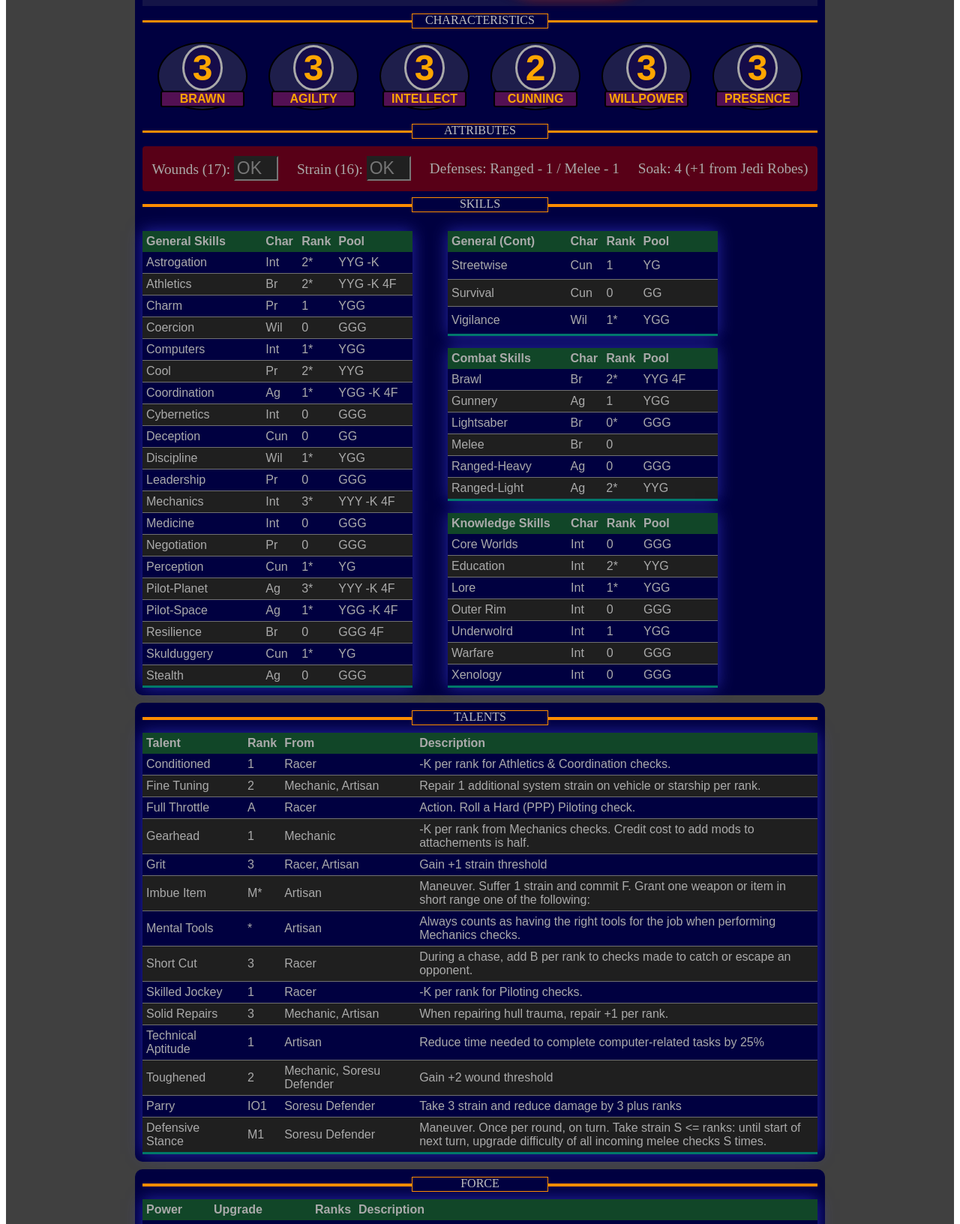
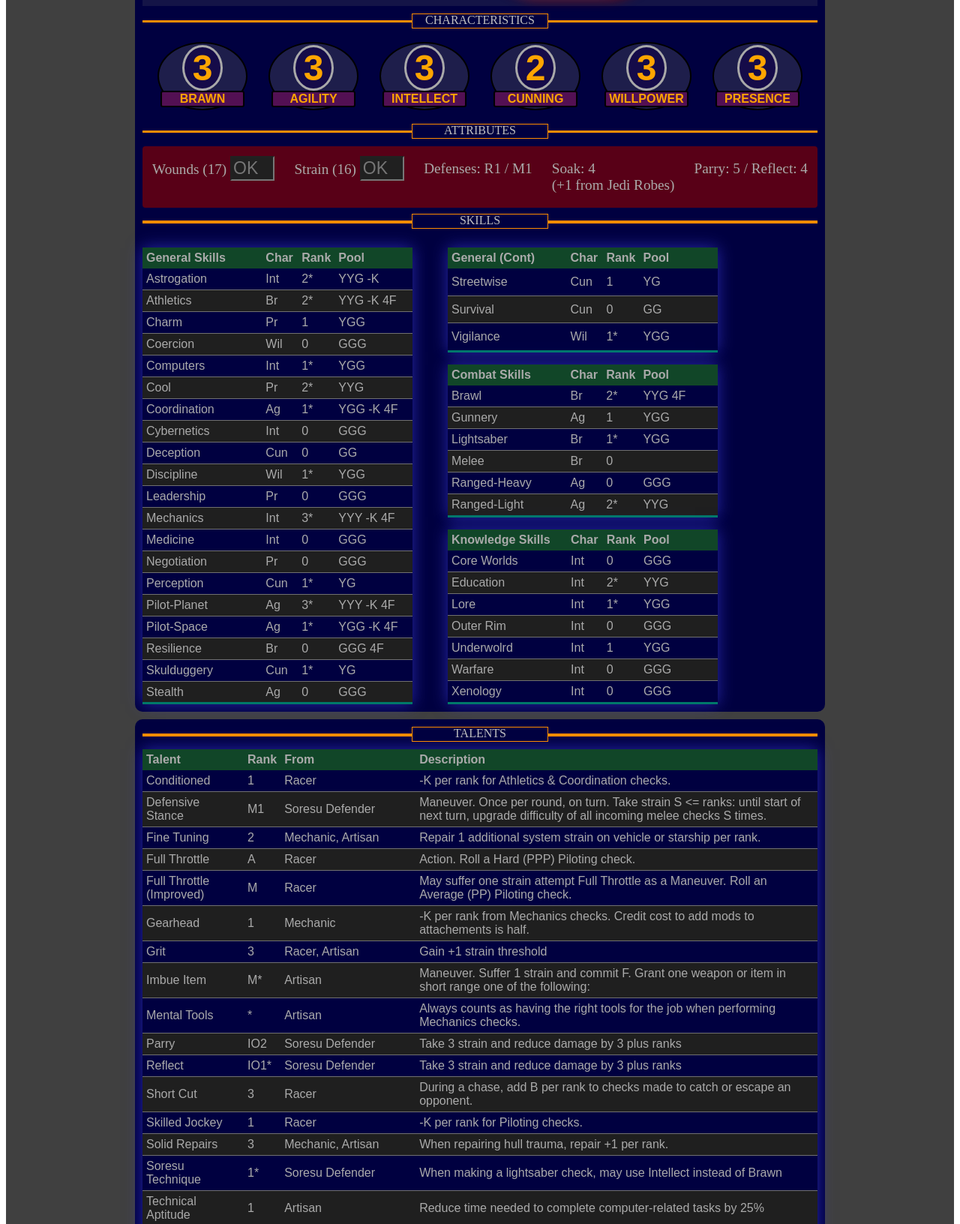
Before and after one commit to GrahamFrye/Conflicted-Alliances, a Jekyll site: the page characters/chaz/index.html, which Jekyll copies as it is, in a window 1280 px wide, cut to the strip 265-1897 px from the top of the page. Shown: the whole strip at 75% size. Built offline with Jekyll 4.4.1, drawn with Linux system fonts in a browser that asks for light colours; some of the changed text lies outside the part shown.

Commit message:
updated for XP spending and equipment
added Equipment section based off of usual tables.

updated sections for XP spending

```diff
--- a/characters/chaz/index.html
+++ b/characters/chaz/index.html
@@ -4,7 +4,7 @@
       <!-- https://postimages.org/ is where I host the images -->
 			<title>Chaz Moondash III</title>
 			<!-- link to main stylesheet -->
-			<!-- <link rel="stylesheet" type="text/css" href="/css/character-sheet.css"> --> <!-- for working on pc at home -->
+			<link rel="stylesheet" type="text/css" href="/css/character-sheet.css"> <!-- for working on pc at home -->
      			<link rel="stylesheet" type="text/css" href="/Conflicted-Alliances/css/character-sheet.css"> <!-- for GitHub pages -->
 		</head>
 
@@ -83,12 +83,13 @@
               <p class="area-division-title">Attributes</p>
               <form id="attribute-form" action="" method="get">
                 <div id="attribute-combat">
-                  <span><label id="wounds-label" for="wounds">Wounds (17):</label>
+                  <span><label id="wounds-label" for="wounds">Wounds (17)</label>
                   <input type="text" id="wounds" name="wounds" placeholder="OK"></span>
-                  <span><label id="strain-label" for="strain">Strain (16):</label>
+                  <span><label id="strain-label" for="strain">Strain (16)</label>
                   <input type="text" id="strain" name="strain" placeholder="OK"></span>
-                  <p>Defenses: Ranged - 1 / Melee - 1</p>
-                  <p>Soak: 4 (+1 from Jedi Robes)</p>
+                  <p>Defenses: R1 / M1</p>
+                  <p>Soak: 4<br>(+1 from Jedi Robes)</p>
+                  <p>Parry: 5 / Reflect: 4</p>
                   </div><!--attribute-combat-->
 
               </form><!--atrtibute-form-->
@@ -317,8 +318,8 @@
                     <tr>
                       <td>Lightsaber</td>
                       <td>Br</td>
-                      <td>0*</td>
-                      <td>GGG</td>
+                      <td>1*</td>
+                      <td>YGG</td>
                     </tr>
                     <tr>
                       <td>Melee</td>
@@ -436,6 +437,14 @@
                     <span class="hide">-1 damage / strain per rank from falling damage.</span></td>
                 </tr>
                 <tr>
+                  <td>Defensive Stance</td>
+                  <td>M1</td>
+                  <td>Soresu Defender</td>
+                  <td>Maneuver. Once per round, on turn. Take strain S <= ranks:
+                     until start of next turn, upgrade difficulty of all incoming
+                      melee checks S times.</td>
+                </tr>
+                <tr>
                   <td>Fine Tuning</td>
                   <td>2</td>
                   <td>Mechanic, Artisan</td>
@@ -447,6 +456,14 @@
                   <td>A</td>
                   <td>Racer</td>
                   <td>Action. Roll a Hard (PPP) Piloting check.
+                    <span class="hide"> Success increases
+                     ship's top speed by 1 for Cunning rounds. Ship cannot perform maneuvers it couldn't before.</span></td>
+                </tr>
+                <tr>
+                  <td>Full Throttle (Improved)</td>
+                  <td>M</td>
+                  <td>Racer</td>
+                  <td>May suffer one strain attempt Full Throttle as a Maneuver. Roll an Average (PP) Piloting check.
                     <span class="hide"> Success increases
                      ship's top speed by 1 for Cunning rounds. Ship cannot perform maneuvers it couldn't before.</span></td>
                 </tr>
@@ -483,6 +500,20 @@
                     the job when performing Mechanics checks.</td>
                 </tr>
                 <tr>
+                  <td>Parry</td>
+                  <td>IO2</td>
+                  <td>Soresu Defender</td>
+                  <td>Take 3 strain and reduce damage by 3 plus ranks <span class="hide">when hit by Brawl, Lightsaber, or Melee attack.
+                     Once per hit. Must be using lightsaber or melee weapon. Incedantal-Out of turn.</span></td>
+                </tr>
+                <tr>
+                  <td>Reflect</td>
+                  <td>IO1*</td>
+                  <td>Soresu Defender</td>
+                  <td>Take 3 strain and reduce damage by 3 plus ranks <span class="hide">when hit by a ranged attack.
+                     Once per hit. Must be using lightsaber. Incedantal-Out of turn.</span></td>
+                </tr>
+                <tr>
                   <td>Short Cut</td>
                   <td>3</td>
                   <td>Racer</td>
@@ -502,6 +533,12 @@
                   <td>When repairing hull trauma, repair +1 per rank.</td>
                 </tr>
                 <tr>
+                  <td>Soresu Technique</td>
+                  <td>1*</td>
+                  <td>Soresu Defender</td>
+                  <td>When making a lightsaber check, may use Intellect instead of Brawn</td>
+                </tr>
+                <tr>
                   <td>Technical Aptitude</td>
                   <td>1</td>
                   <td>Artisan</td>
@@ -514,25 +551,13 @@
                   <td>Mechanic, Soresu Defender</td>
                   <td>Gain +2 wound threshold</td>
                 </tr>
-                <tr>
-                  <td>Parry</td>
-                  <td>IO1</td>
-                  <td>Soresu Defender</td>
-                  <td>Take 3 strain and reduce damage by 3 plus ranks <span class="hide">when hit by Brawl, Lightsaber, or Melee attack.
-                     Once per hit. Must be using lightsaber or melee weapon. Incedantal-Out of turn.</span></td>
-                </tr>
-                <tr>
-                  <td>Defensive Stance</td>
-                  <td>M1</td>
-                  <td>Soresu Defender</td>
-                  <td>Maneuver. Once per round, on turn. Take strain S <= ranks:
-                     until start of next turn, upgrade difficulty of all incoming
-                      melee checks S times.</td>
-                </tr>
               </tbody>
             </table>
           </div><!--area-division-->
         </div><!--talents-page-->
+
+
+        <!--FORCE PAGE ----------------------------------------------------------------------------------------->
 
         <div class="one-page" id="force-page">
           <div class="area-division">
@@ -587,39 +613,43 @@
                   <td>Enhance</td>
                   <td>Control: Piloting-Planeary</td>
                   <td>1</td>
-                  <td>Can be used with  Piloting-Planeary skill.</td>
+                  <td>Can be used with  Piloting - Planeary skill.</td>
                 </tr>
                 <tr>
                   <td>Enhance</td>
                   <td>Control: Piloting-Space</td>
                   <td>1</td>
-                  <td>Can be used with Piloting-Space skill.</td>
+                  <td>Can be used with Piloting - Space skill.</td>
                 </tr>
                 <tr>
                   <td>Enhance</td>
                   <td>Control: Force Leap (Horizontal)</td>
                   <td>A1</td>
-                  <td>Take a Force Leap Action: Make an Enhance power check. May spend L/D to Jump horizontally to any location in short range.</td>
+                  <td>Take a Force Leap Action: Make an Enhance power check. May spend L/D to Jump horizontally to any location in short range.
+                    <span class="hide">This can be used to leap over obstacles or impassable terrain but cannot leap directly vertically.
+                      May not activate multiple times.</span></td>
                 </tr>
                 <tr>
                   <td>Heal/Harm</td>
                   <td>Basic</td>
                   <td>1</td>
                   <td><details> <summary>Spend L/D heal or inflict wounds equal to Intellect on engaged living target.</summary>
-                    Heal: Light side user only. May heal yourself.<br>Harm: Damage ignores soak. The user gains 1 Conflict.</details></td>
+                    Heal: Light side user only. May heal yourself. Counts as stimpack use (5/day).
+                    <br>Harm: Damage ignores soak. The user gains 1 Conflict.
+                    <br>Both: May not activate multiple times. (Force & Destiny, p 292)</details></td>
                 </tr>
                 <tr>
                   <td>Manipulate</td>
                   <td>Basic</td>
                   <td>1</td>
                   <td><details> <summary>Spend L/D to cause one engaged vehicle or starship to recover one system strain. </summary>
-                    May activate multiple times.</details></td>
+                    May activate multiple times. (Endless Vigil, p36)</details></td>
                 </tr>
                 <tr>
                   <td>Manipulate</td>
                   <td>Control: Item Damage</td>
                   <td>1</td>
-                  <td>Ongoing effect. Commit F. One damaged weapon or item counts as being undamaged.</td>
+                  <td>Ongoing effect. Commit F. One damaged weapon or item counts as being undamaged.<span class="hide">May be activated multiple times.</span></td>
                 </tr>
                 <tr>
                   <td>Manipulate</td>
@@ -641,8 +671,10 @@
                     <summary>Find location of an object or see through illusions.</summary>
                        <ul>
                         <li>May spend 2 L/D to gain insight onto the general location or direction of a person or object that he knows about, regardless of current distance.</li>
-                        <li>May spend L/D and succeed at an average (PP) Vigilance check (or opposed Vigilance vs. Discipline check) to see through illusions.</li>
+                        <li>May spend L/D and succeed at an average (PP) Vigilance check (or opposed Vigilance vs. Discipline check) to see through illusions.
+                          <br>Works against tricks such as cloaking fields, holograms, Force illusions, and even phisical disguises, at GM's discretion.</li>
                       </ul>
+                      (Force & Destiny, p 302)
                     </details></td>
                 </tr>
                 <tr>
@@ -655,12 +687,93 @@
                         <li>all living things within short range.</li>
                         <li>the current emotional state of one engaged living target.</li>
                       </ul>
+                      (Force & Destiny, p 304)
                     </details></td>
+                </tr>
+                <tr>
+                  <td>Sense</td>
+                  <td>Control: Upgrade Difficulty</td>
+                  <td>1</td>
+                  <td>Ongoing effect. Commit F. Once per round when targeted by an attack, upgrade difficulty once. May activate only once.</td>
                 </tr>
               </tbody>
             </table>
           </div><!--area-division-->
         </div><!--force-page-->
+
+        <!--EQUIPMENT PAGE---------------------------------------------------------------------------------------->
+
+        <div class="one-page" id="equip-page">
+          <div class="area-division">
+            <p class="area-division-title">Equipment</p>
+            <table id="equipment" class="equip-table table-general">
+              <colgroup>
+                <col class="et-col1">
+                <col class="et-col2">
+                <col class="et-col3">
+              </colgroup>
+              <thead>
+                <tr>
+                  <th>Name</th>
+                  <th>Type</th>
+                  <th>Description</th>
+                </tr>
+              </thead>
+              <!-- Equipment Start -->
+              <tbody>
+                <tr>
+                  <td>Defender Sporting Blaster Pistol</td>
+                  <td>Weapon</td>
+                  <td>Damage: 6, Range: Medium, Crit: 3 Adv, 1 Pierce, 3 Accuracy, Stun
+                    <span class="hide">
+                      <ul>
+                        <li>Encumberance: 1</li>
+                        <li>Hard Points: 2 (filled)</li>
+                        <li>Attachments:<br>
+                          - Reverse Engineering (adds one Hard Point)<br>
+                          - Force-Attuned Resonator (Must have Force Rating 1+ to operate<br>
+                          - Mandalorian Special (+2 Accuracy, +1 Damage, +1 Pierce)</li>
+                      </ul></span>
+                    </td>
+                </tr>
+                <tr>
+                  <td>Sith Lord Lightsaber</td>
+                  <td>Weapon</td>
+                  <td>Damage: 8, Range: Engaged, Crit: 2 Adv, Breach 1, Sunder
+                    <span class="hide">Red Crystal. Found on a dead Sith Lord on Emperor's birth planet, Nethyma.
+                      I don't know anything else about it. Above is a guess.
+                     </span>
+                    </td>
+                </tr>
+                <tr>
+                  <td>Jedi Robes</td>
+                  <td>Armor</td>
+                  <td>Soak: 1, Melee Def: 1, Ranged Def: 1.
+                    <span class="hide">These simple padawan robes I got from the Jedi at the temple at Coruscant.
+                     </span>
+                    </td>
+                </tr>
+                <tr>
+                  <td>Pit Crew Coveralls</td>
+                  <td>Armor</td>
+                  <td>Soak: 1, Melee Def: 1, Ranged Def: 1.
+                    <span class="hide">These simple padawan robes I got from the Jedi at the temple at Coruscant.
+                     </span>
+                    </td>
+                </tr>
+                <tr>
+                  <td>Crash Gear</td>
+                  <td>Armor</td>
+                  <td>Soak: 1, Melee Def: 1, Ranged Def: 1.
+                    <span class="hide">These simple padawan robes I got from the Jedi at the temple at Coruscant.
+                     </span>
+                    </td>
+                </tr>
+              </tbody>
+            </table>
+          </div><!--area-division-->
+        </div><!--equip-page-->
+
       </div><!--outer-boundary-->
     </body>
   </html>
--- a/css/character-sheet.css
+++ b/css/character-sheet.css
@@ -103,6 +103,10 @@
 
 #force-page{
   background-color: var(--page-bg-color,silver);
+}
+
+#equip-page {
+  background-color: var(--page-bg-color, salmon);
 }
 
 /*###########################################################################################################*/
@@ -243,6 +247,27 @@
 #force-powers td:hover .hide {
   display: block;
 }
+
+/*######################################################################################################################################*/
+/* SECTION-equipment */
+
+.equip-table {
+  width: 100%;
+}
+
+.et-col1 { width: 25%;}
+.et-col2 { width: 6%;}
+.et-col3 { width: auto;}
+
+.equip-table tbody tr:hover {
+  font-size: 1.3em;
+
+}
+
+#equipment td:hover .hide {
+  display: block;
+}
+
 
 /*###########################################################################################################*/
 /* SECTION-characteristics */
```
Also changed, not shown: other parts of characters/chaz/index.html (+1 -0 lines).
